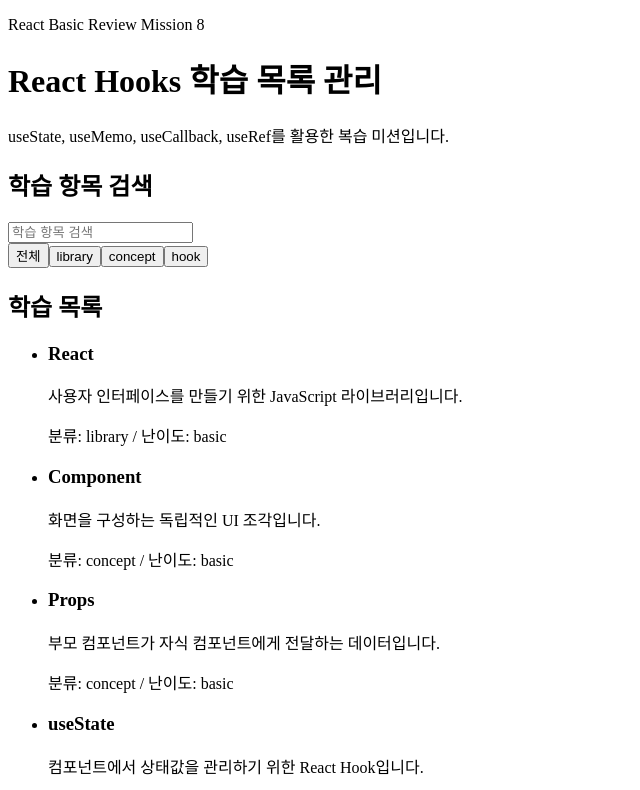
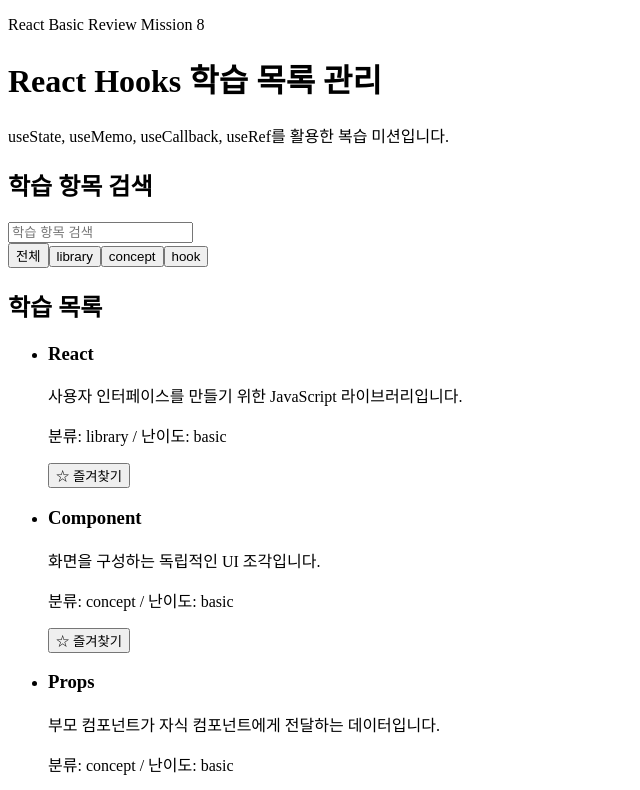
Before and after one commit to yoonji220/React_Basic_Review_Mission_8, a React (Vite) app: page / in a window 1280 px wide. Shown: the top 790 px of the page, without its empty margins (0-640 px from the left). Built offline with nearby package versions, Linux system fonts and the light colour scheme.

Commit message:
feat: 즐겨찾기 추가 및 해제 기능 구현

```diff
--- a/src/App.jsx
+++ b/src/App.jsx
@@ -8,6 +8,7 @@ import CategoryFilter from "./components/CategoryFilter";
 function App() {
   const [keyword, setKeyword] = useState("");
   const [category, setCategory] = useState("all");
+  const [favoriteIds, setFavoriteIds] = useState([]);
 
   const handleChangeKeyword = e => {
     setKeyword(e.target.value);
@@ -15,6 +16,12 @@ function App() {
 
   const handleChangeCategory = value => {
     setCategory(value);
+  };
+
+  const handleToggleFavorite = id => {
+    setFavoriteIds(prev =>
+      prev.includes(id) ? prev.filter(itemId => itemId !== id) : [...prev, id],
+    );
   };
 
   const filteredData = reactData.filter(item => {
@@ -51,7 +58,11 @@ function App() {
 
       <section>
         <h2>학습 목록</h2>
-        <StudyList items={filteredData} />
+        <StudyList
+          items={filteredData}
+          favoriteIds={favoriteIds}
+          onToggleFavorite={handleToggleFavorite}
+        />
       </section>
     </main>
   );
--- a/src/components/StudyItem.jsx
+++ b/src/components/StudyItem.jsx
@@ -1,5 +1,5 @@
-function StudyItem({ item }) {
-  const { title, desc, category, level } = item;
+function StudyItem({ item, isFavorite, onToggleFavorite }) {
+  const { id, title, desc, category, level } = item;
 
   return (
     <li>
@@ -8,6 +8,10 @@ function StudyItem({ item }) {
       <p>
         분류: {category} / 난이도: {level}
       </p>
+
+      <button type="button" onClick={() => onToggleFavorite(id)}>
+        {isFavorite ? "★ 즐겨찾기 해제" : "☆ 즐겨찾기"}
+      </button>
     </li>
   );
 }
--- a/src/components/StudyList.jsx
+++ b/src/components/StudyList.jsx
@@ -1,10 +1,15 @@
 import StudyItem from "./StudyItem";
 
-function StudyList({ items }) {
+function StudyList({ items, favoriteIds, onToggleFavorite }) {
   return (
     <ul>
       {items.map(item => (
-        <StudyItem key={item.id} item={item} />
+        <StudyItem
+          key={item.id}
+          item={item}
+          isFavorite={favoriteIds.includes(item.id)}
+          onToggleFavorite={onToggleFavorite}
+        />
       ))}
     </ul>
   );
```
